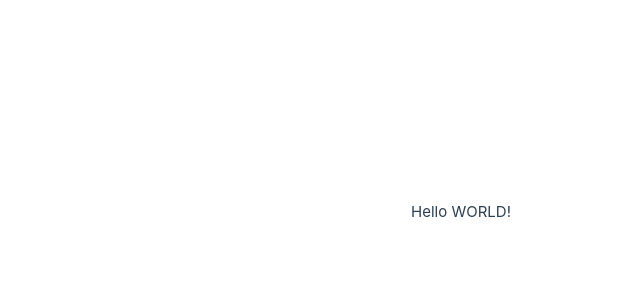
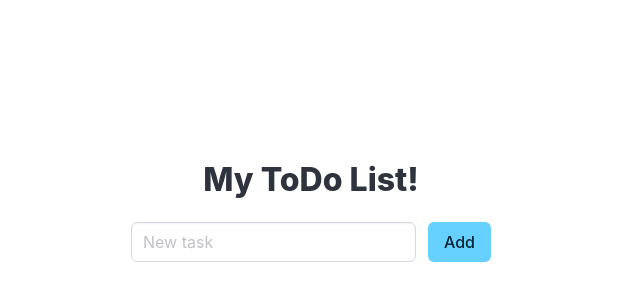
Before and after one commit to Trifonix/myTodoList, a Vue app: page / in a window 1280 px wide. Shown: the part 188-488 px from the top of the page, without its empty margins (129-769 px from the left). Built offline with nearby package versions, Linux system fonts and the light colour scheme.

Commit message:
add new task form

```diff
--- a/index.html
+++ b/index.html
@@ -1,9 +1,9 @@
 <!DOCTYPE html>
 <html lang="en">
   <head>
-    <meta charset="UTF-8">
-    <link rel="icon" href="/favicon.ico">
-    <meta name="viewport" content="width=device-width, initial-scale=1.0">
+    <meta charset="UTF-8" />
+    <link rel="icon" href="/favicon.ico" />
+    <meta name="viewport" content="width=device-width, initial-scale=1.0" />
     <title>MyTodoList</title>
   </head>
   <body>
--- a/package.json
+++ b/package.json
@@ -9,6 +9,7 @@
     "preview": "vite preview"
   },
   "dependencies": {
+    "bulma": "^1.0.0",
     "vue": "^3.4.21"
   },
   "devDependencies": {
--- a/src/App.vue
+++ b/src/App.vue
@@ -1 +1,22 @@
-<template>Hello WORLD!</template>
+<template>
+  <div class="wrapper-todo">
+    <div class="title has-text-centered">My ToDo List!</div>
+    <div class="field is-grouped">
+      <p class="control is-expanded">
+        <input class="input" type="text" placeholder="New task" />
+      </p>
+      <p class="control">
+        <button class="button is-info">Add</button>
+      </p>
+    </div>
+  </div>
+</template>
+
+<style>
+@import "bulma/css/bulma.min.css";
+.wrapper-todo {
+  min-width: 400px;
+  padding: 20px;
+  margin: 0 auto;
+}
+</style>
```
Also changed, not shown: 1 other file (tests, documents, lock files or other folders).
